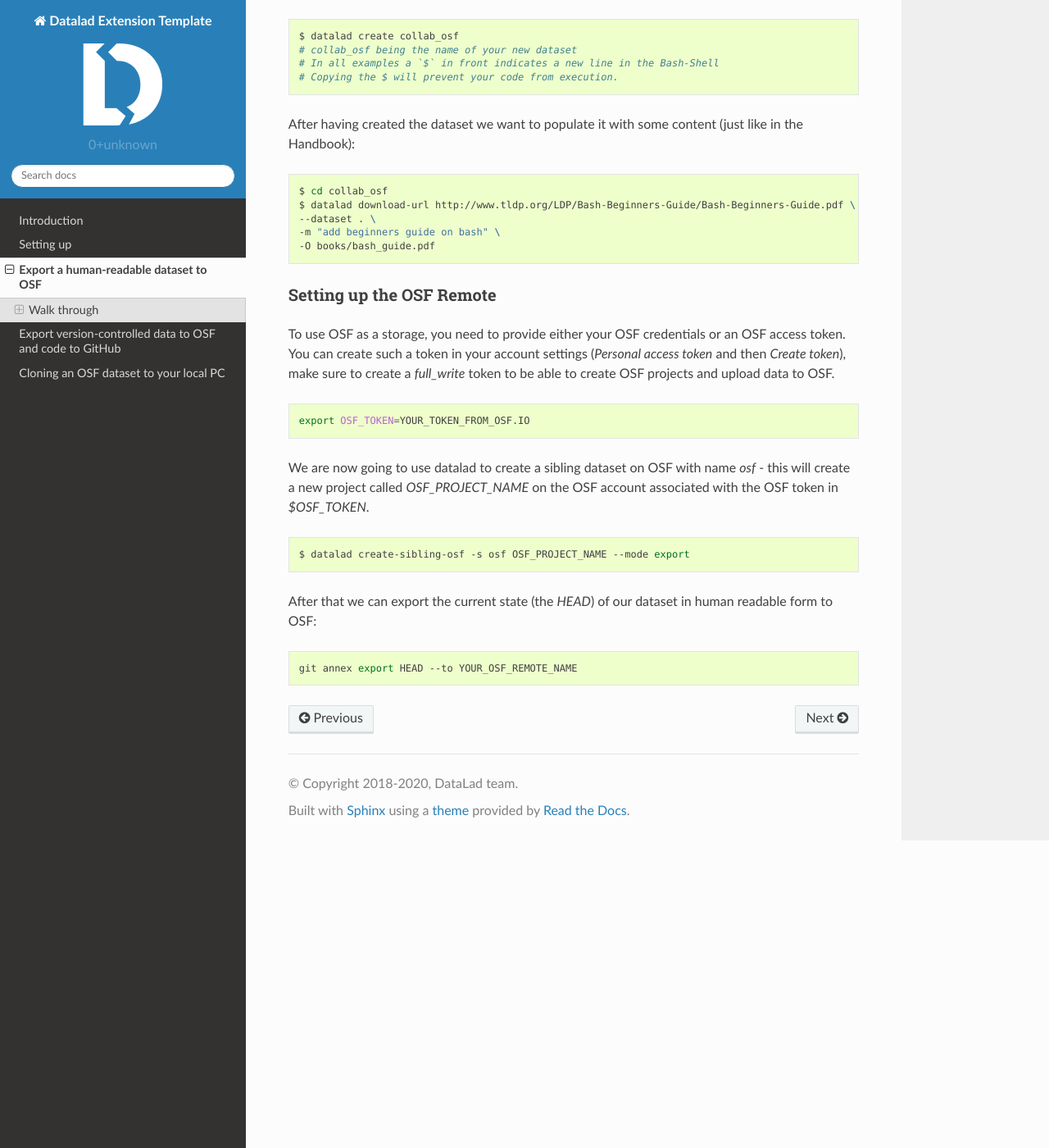
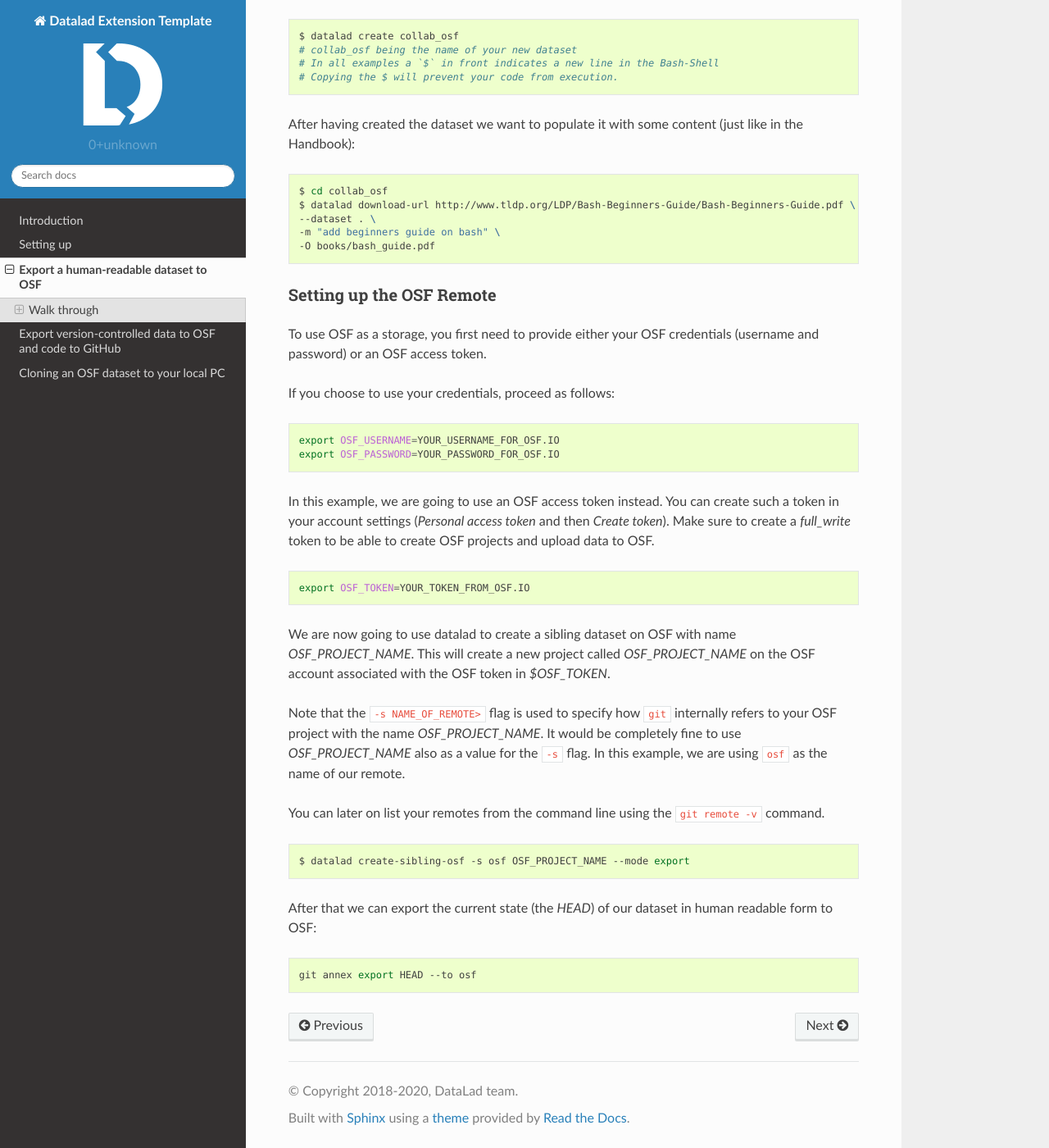
Before and after one commit to datalad/datalad-osf, a Sphinx documentation site: the page built from docs/source/exporthumandata.rst, in a window 1280 px wide and 1400 px high, scrolled down 617 px. Shown: the whole window at 82% size. Built offline with Sphinx 7.4.7 and the Read the Docs theme 2.0.0, drawn with Linux system fonts in a browser that asks for light colours; pages that are not in the unit, such as notebooks, are missing from menus.

Commit message:
fix/enh exporthumandata example

```diff
--- a/docs/source/exporthumandata.rst
+++ b/docs/source/exporthumandata.rst
@@ -44,14 +44,31 @@ like in the Handbook):
 Setting up the OSF Remote
 ^^^^^^^^^^^^^^^^^^^^^^^^^
 
-To use OSF as a storage, you need to provide either your OSF credentials or an OSF access token.
-You can create such a token in your account settings (`Personal access token` and then `Create token`), make sure to create a `full_write` token to be able to create OSF projects and upload data to OSF.
+To use OSF as a storage, you first need to provide either your OSF credentials (username and password) or an OSF access token.
+
+If you choose to use your credentials, proceed as follows:
+
+.. code-block:: bash
+
+    export OSF_USERNAME=YOUR_USERNAME_FOR_OSF.IO
+    export OSF_PASSWORD=YOUR_PASSWORD_FOR_OSF.IO
+
+In this example, we are going to use an OSF access token instead.
+You can create such a token in your account settings (`Personal access token` and then `Create token`).
+Make sure to create a `full_write` token to be able to create OSF projects and upload data to OSF.
 
 .. code-block:: bash
 
     export OSF_TOKEN=YOUR_TOKEN_FROM_OSF.IO
 
-We are now going to use datalad to create a sibling dataset on OSF with name `osf` - this will create a new project called `OSF_PROJECT_NAME` on the OSF account associated with the OSF token in `$OSF_TOKEN`.
+We are now going to use datalad to create a sibling dataset on OSF with name `OSF_PROJECT_NAME`.
+This will create a new project called `OSF_PROJECT_NAME` on the OSF account associated with the OSF token in `$OSF_TOKEN`.
+
+Note that the ``-s NAME_OF_REMOTE>`` flag is used to specify how ``git`` internally refers to your OSF project with the name `OSF_PROJECT_NAME`.
+It would be completely fine to use `OSF_PROJECT_NAME` also as a value for the ``-s`` flag.
+In this example, we are using ``osf`` as the name of our remote.
+
+You can later on list your remotes from the command line using the ``git remote -v`` command.
 
 .. code-block:: bash
 
```
Also changed, not shown: other parts of docs/source/exporthumandata.rst (+1 -1 lines).
